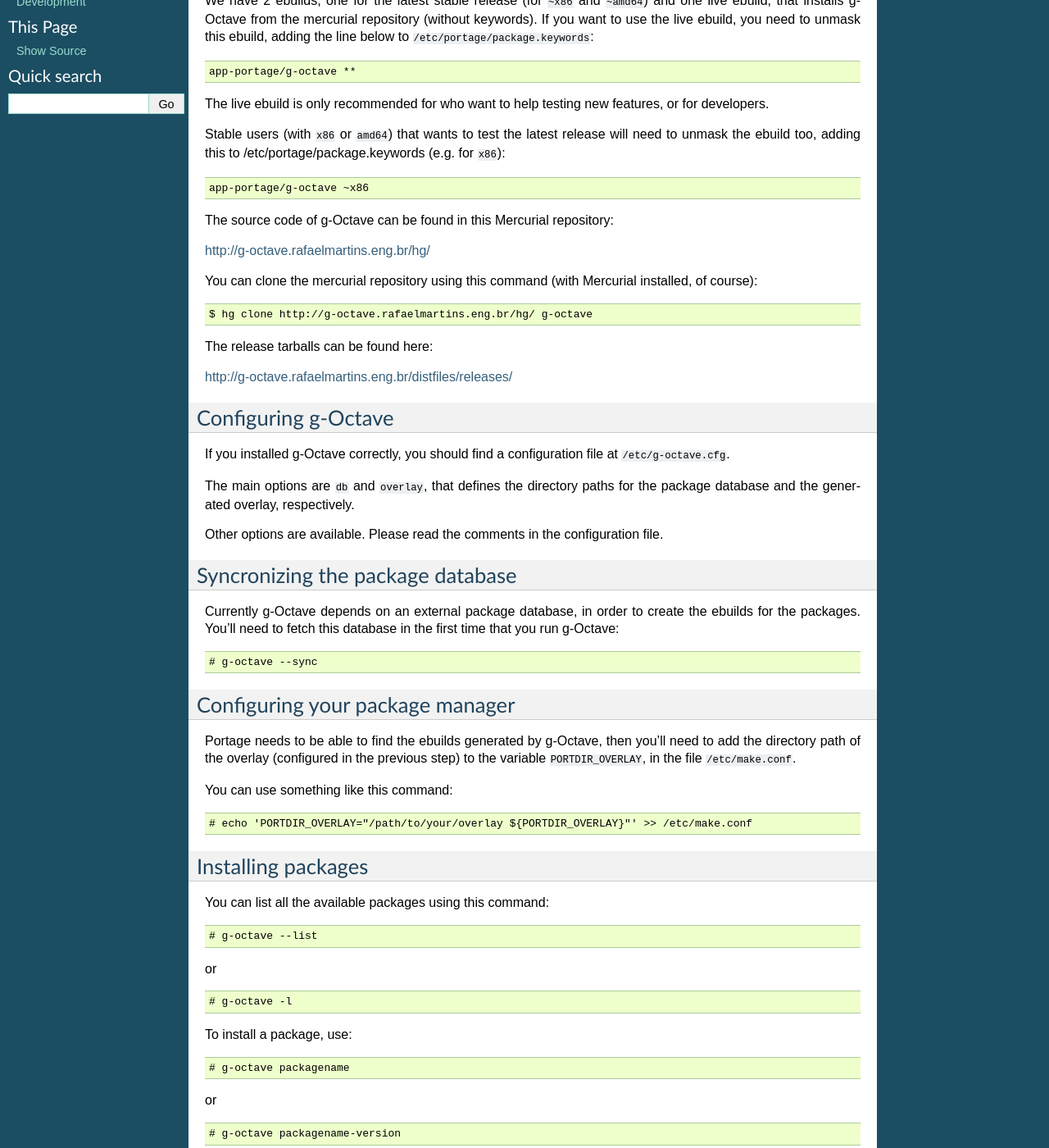
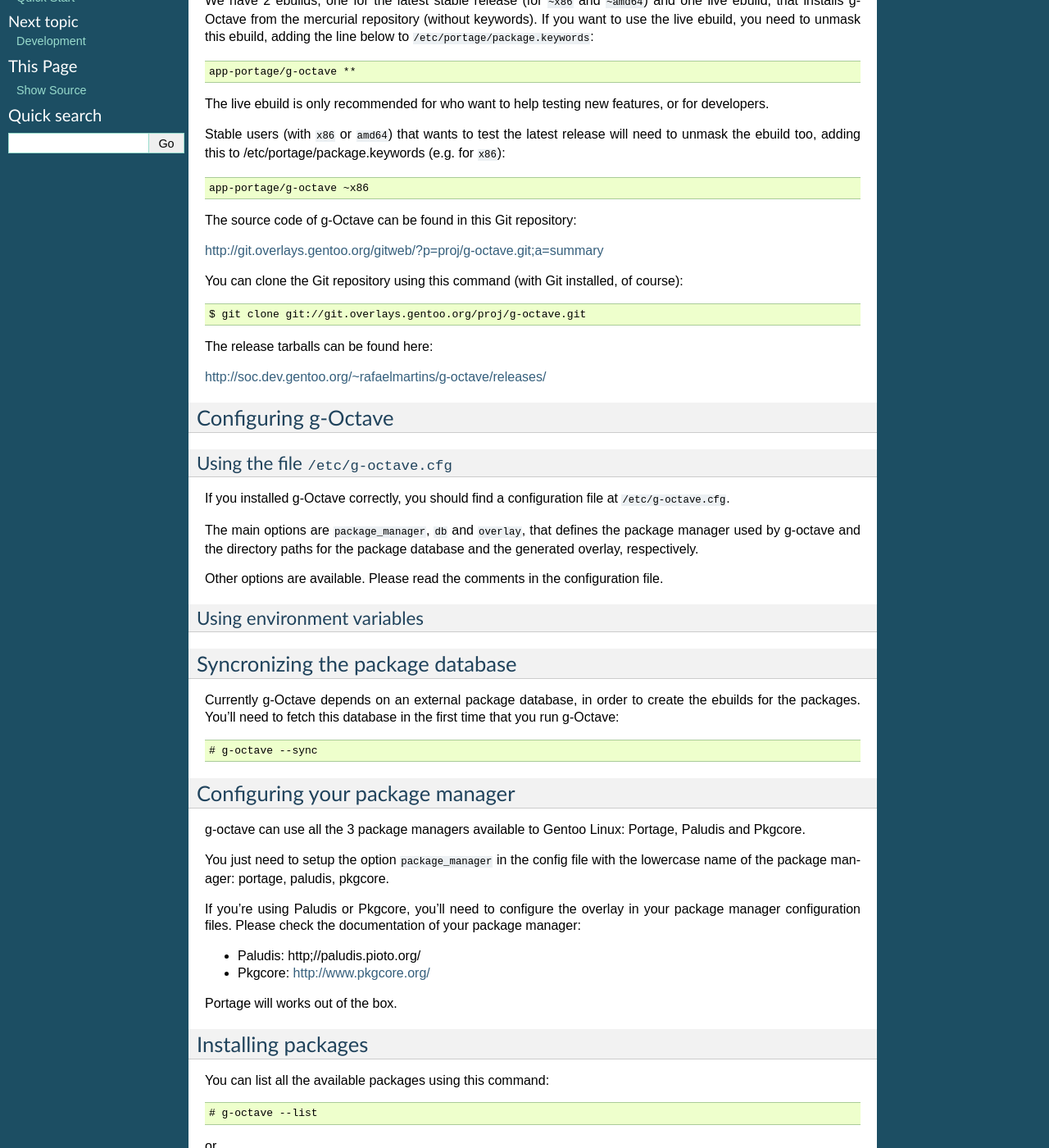
Before and after one commit to rafaelmartins/g-octave, a Sphinx documentation site: the page built from docs/userguide.rst, in a window 1280 px wide and 1400 px high, scrolled down 378 px. Shown: the whole window at 82% size. Built offline with Sphinx 7.4.7, drawn with Linux system fonts in a browser that asks for light colours; some of the changed text lies outside the part shown.

Commit message:
started updating the documentation

```diff
--- a/docs/index.rst
+++ b/docs/index.rst
@@ -32,6 +32,7 @@
 .. toctree::
    :maxdepth: 2
 
+   quickstart
    userguide
    development
    tinderbox
--- a/docs/userguide.rst
+++ b/docs/userguide.rst
@@ -35,31 +35,43 @@
 
     app-portage/g-octave ~x86
 
-The source code of g-Octave can be found in this Mercurial repository:
+The source code of g-Octave can be found in this Git repository:
 
-http://g-octave.rafaelmartins.eng.br/hg/
+http://git.overlays.gentoo.org/gitweb/?p=proj/g-octave.git;a=summary
 
-You can clone the mercurial repository using this command (with Mercurial
+You can clone the Git repository using this command (with Git
 installed, of course)::
 
-    $ hg clone http://g-octave.rafaelmartins.eng.br/hg/ g-octave
+    $ git clone git://git.overlays.gentoo.org/proj/g-octave.git
 
 The release tarballs can be found here:
 
-http://g-octave.rafaelmartins.eng.br/distfiles/releases/
+http://soc.dev.gentoo.org/~rafaelmartins/g-octave/releases/
 
 
 Configuring g-Octave
 --------------------
 
+Using the file ``/etc/g-octave.cfg``
+~~~~~~~~~~~~~~~~~~~~~~~~~~~~~~~~~~~~
+
 If you installed g-Octave correctly, you should find a configuration file
 at ``/etc/g-octave.cfg``.
 
-The main options are ``db`` and ``overlay``, that defines the directory paths
+The main options are ``package_manager``, ``db`` and ``overlay``, that
+defines the package manager used by g-octave and the directory paths
 for the package database and the generated overlay, respectively.
 
 Other options are available. Please read the comments in the configuration
 file.
+
+
+Using environment variables
+~~~~~~~~~~~~~~~~~~~~~~~~~~~
+
+
+
+
 
 
 Syncronizing the package database
@@ -75,14 +87,20 @@
 Configuring your package manager
 --------------------------------
 
-Portage needs to be able to find the ebuilds generated by g-Octave, then
-you'll need to add the directory path of the overlay (configured in the
-previous step) to the variable ``PORTDIR_OVERLAY``, in the file
-``/etc/make.conf``.
+g-octave can use all the 3 package managers available to Gentoo Linux:
+Portage, Paludis and Pkgcore.
 
-You can use something like this command: ::
+You just need to setup the option ``package_manager`` in the config file
+with the lowercase name of the package manager: portage, paludis, pkgcore.
 
-    # echo 'PORTDIR_OVERLAY="/path/to/your/overlay ${PORTDIR_OVERLAY}"' >> /etc/make.conf
+If you're using Paludis or Pkgcore, you'll need to configure the overlay
+in your package manager configuration files. Please check the documentation
+of your package manager:
+
+- Paludis: http;//paludis.pioto.org/
+- Pkgcore: http://www.pkgcore.org/
+
+Portage will works out of the box.
 
 
 Installing packages
```
Also changed, not shown: docs/quickstart.rst (added, +41 -0 lines).
